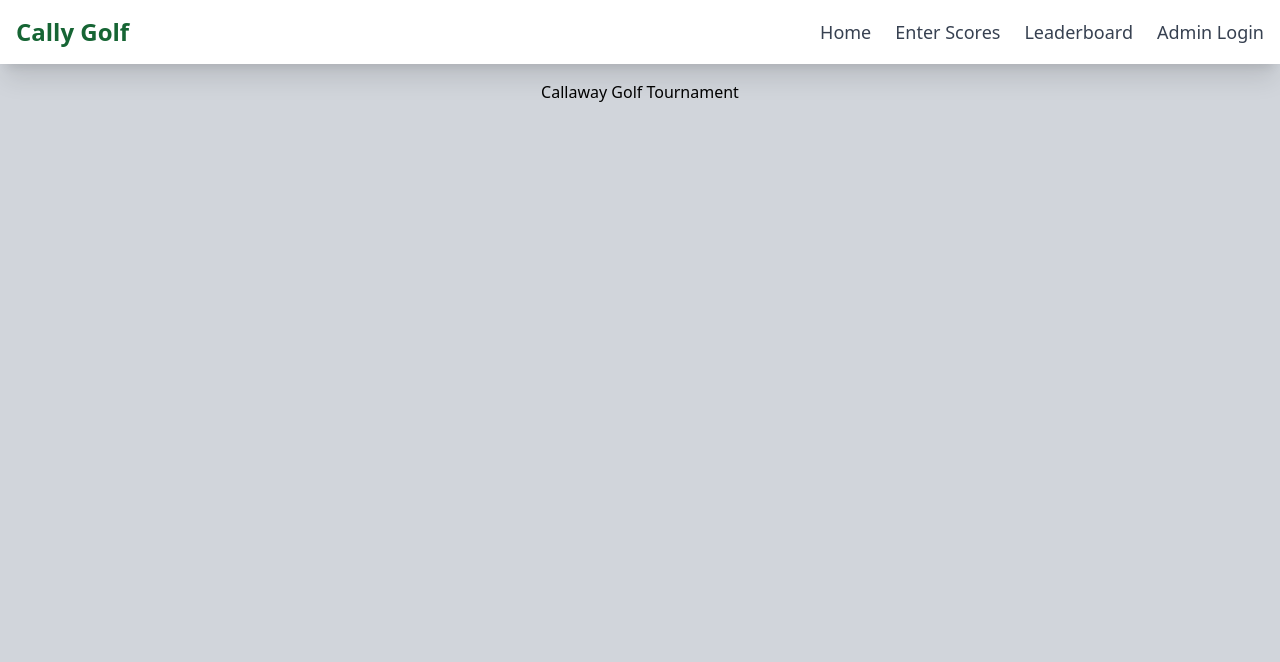
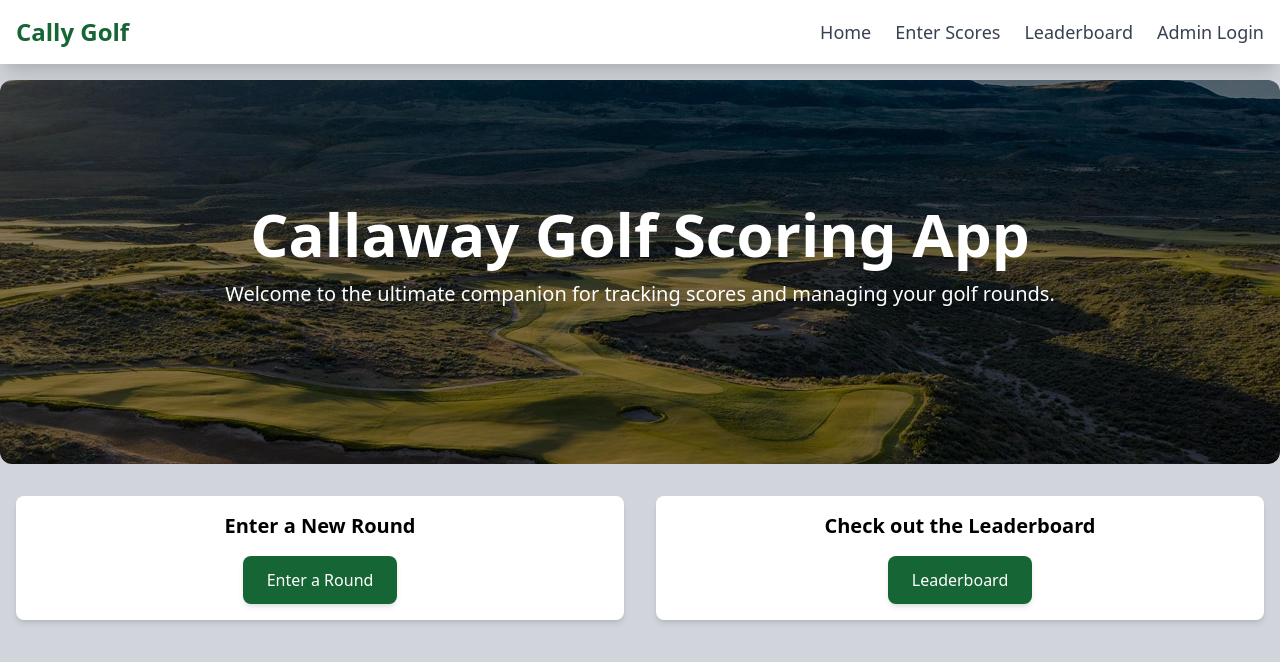
Before and after one commit to cadensilvey/cally_web, a React (Create React App) app in the folder cally/frontend/: page / in a window 1280 px wide. Shown: the top 662 px of the page. Built offline with nearby package versions, Linux system fonts and the light colour scheme.

Commit message:
Working Hero

```diff
--- a/cally/frontend/src/components/Home.js
+++ b/cally/frontend/src/components/Home.js
@@ -1,13 +1,55 @@
 // Home.js (inside components directory)
 import React from 'react';
-// import HeroImage from '../assets/group.jpg'; // Example path to hero image
-// import WinnersImage from '../assets/winners.jpg'; // Example path to winners image
+import HeroBanner from '../assets/hero.jpg';
+import { Link } from 'react-router-dom';
+// import Group from '../assets/group.jpg';
+// import Winners from '../assets/winners.jpg';
 
 const Home = () => {
     return (
-        <div className="text-center relative">
-            {/* Hero Banner Section */}
-        <h1>Callaway Golf Tournament</h1>
+        <div className="min-h-px  justify-center items-center ">
+            <div className="relative w-full h-100 md:h-96 overflow-hidden rounded-xl">
+                <img src={HeroBanner} alt="Golf Course" className="absolute inset-0 w-full h-full object-cover rounded-xl" />
+                <div className="absolute inset-0 bg-black opacity-50"></div>
+                <div className="absolute inset-0 flex flex-col justify-center items-center text-center text-white">
+                    <h1 className="text-4xl md:text-6xl font-bold mb-4">Callaway Golf Scoring App</h1>
+                    <p className="text-lg md:text-xl mb-8">Welcome to the ultimate companion for tracking scores and managing your golf rounds.</p>
+                    <div className="space-y-4">
+                        {/* Add buttons here when ready */}
+                    </div>
+                </div>
+            </div>
+
+            {/* Content Boxes */}
+            <div className="max-w-7xl mx-auto px-4 mt-8 grid grid-cols-1 md:grid-cols-2 gap-8">
+                {/* Box 1: Team Picture with Details */}
+                {/* <div className="bg-white p-4 rounded-lg shadow-md flex flex-col items-center">
+                    <h2 className="text-xl font-semibold mb-4">Team Picture</h2>
+                    <img src={Group} alt="Team" className="w-full h-auto mb-4 rounded-lg" />
+                    <p className="text-sm text-gray-600">Lorem ipsum dolor sit amet, consectetur adipiscing elit. Sed gravida ex nec lorem lacinia, at vehicula nunc dapibus.</p>
+                </div> */}
+
+                {/* Box 2: Winners from Last Year */}
+                {/* <div className="bg-white p-4 rounded-lg shadow-md flex flex-col items-center">
+                    <h2 className="text-xl font-semibold mb-4">Winners from Last Year</h2>
+                    <img src={Winners} alt="Winners" className="w-full h-auto mb-4 rounded-lg" />
+                    <p className="text-sm text-gray-600">Phasellus feugiat turpis eu risus viverra consectetur. Nulla posuere libero id varius vehicula.</p>
+                </div> */}
+
+                <div className="bg-white p-4 rounded-lg shadow-md flex flex-col items-center">
+                    <h2 className="text-xl font-semibold mb-4">Enter a New Round</h2>
+                    <Link to="/score-calculator" className="bg-green-800 hover:bg-green-600 text-white py-3 px-6 rounded-lg shadow-md transition duration-300 ease-in-out inline-block">
+                        Enter a Round
+                    </Link>
+                </div>
+
+                <div className="bg-white p-4 rounded-lg shadow-md flex flex-col items-center">
+                        <h2 className="text-xl font-semibold mb-4">Check out the Leaderboard</h2>
+                        <Link to="/leaderboard" className="bg-green-800 hover:bg-green-600 text-white py-3 px-6 rounded-lg shadow-md transition duration-300 ease-in-out inline-block">
+                            Leaderboard
+                        </Link>
+                </div>
+            </div>
         </div>
     );
 };
--- a/cally/frontend/src/components/Leaderboard.js
+++ b/cally/frontend/src/components/Leaderboard.js
@@ -68,6 +68,7 @@ const Leaderboard = () => {
               <button onClick={closeModal} className="text-gray-600">&times;</button>
             </div>
             <p>Team Name: {selectedRound.team_name}</p>
+            <p>Scorecard: {selectedRound.scorecard}</p>
             <p>Total Score: {selectedRound.total_score}</p>
             <p>Callaway Score: {selectedRound.callaway_score}</p>
             <p>Holes: {selectedRound.holes}</p>
```
Also changed, not shown: cally/frontend/src/assets/hero.jpg (added).
